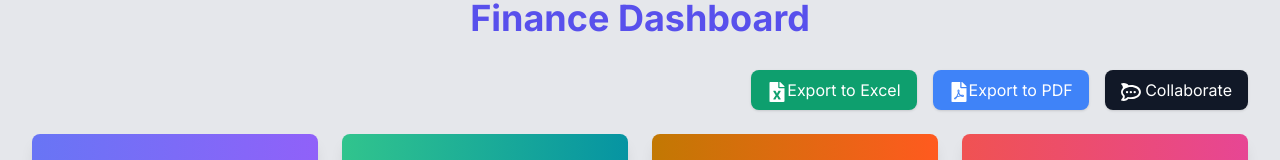
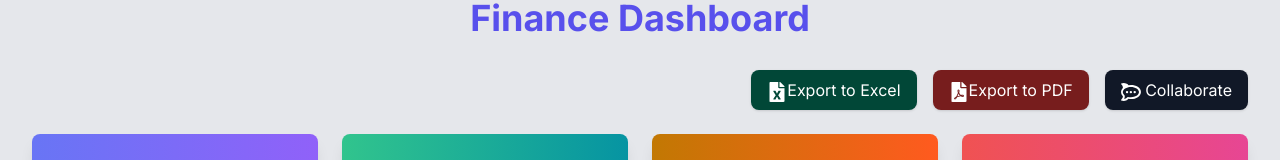
Before and after one commit to Arbab02/fms, a Next.js app: page /Dashboard in a window 1280 px wide. Shown: the part 130-290 px from the top of the page. Built offline with nearby package versions, Linux system fonts and the light colour scheme; no server answers; the database is empty.

Commit message:
Update page.js

```diff
--- a/src/app/Dashboard/page.js
+++ b/src/app/Dashboard/page.js
@@ -59,14 +59,14 @@ export default function FinanceDashboard() {
       <div className="flex justify-end gap-4 mb-6">
         <button
           onClick={exportToExcel}
-          className="bg-green-500 hover:bg-green-600 text-white py-2 px-4 rounded-lg shadow"
+          className="bg-green-900 hover:bg-green-800 text-white py-2 px-4 rounded-lg shadow"
         >
             <FaFileExcel className="w-5 h-5 inline-block" />
           Export to Excel
         </button>
         <button
           onClick={exportToPDF}
-          className="bg-blue-500 hover:bg-blue-600 text-white py-2 px-4 rounded-lg shadow"
+          className="bg-red-900 hover:bg-red-800 text-white py-2 px-4 rounded-lg shadow"
         >
              <FaFilePdf className="w-5 h-5 inline-block" />
           Export to PDF
```
